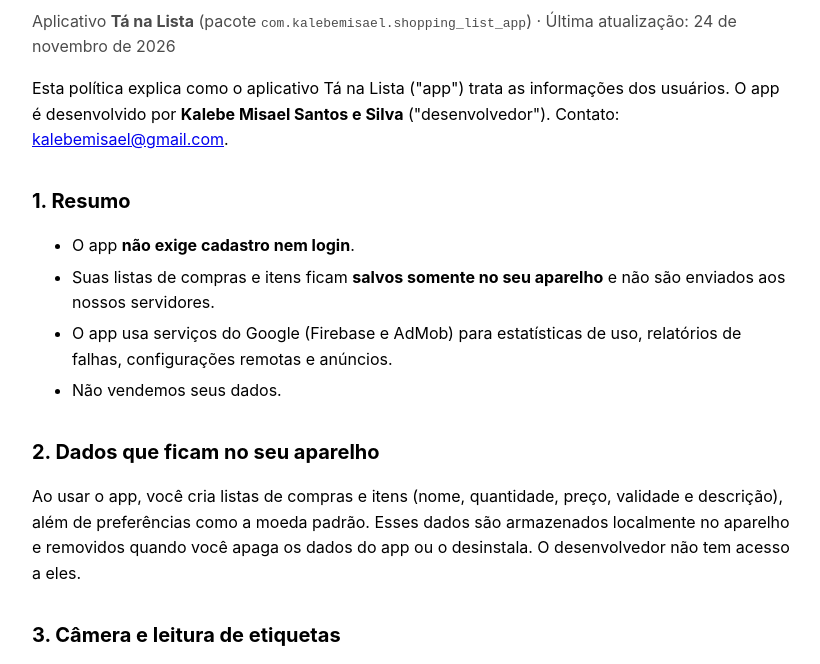
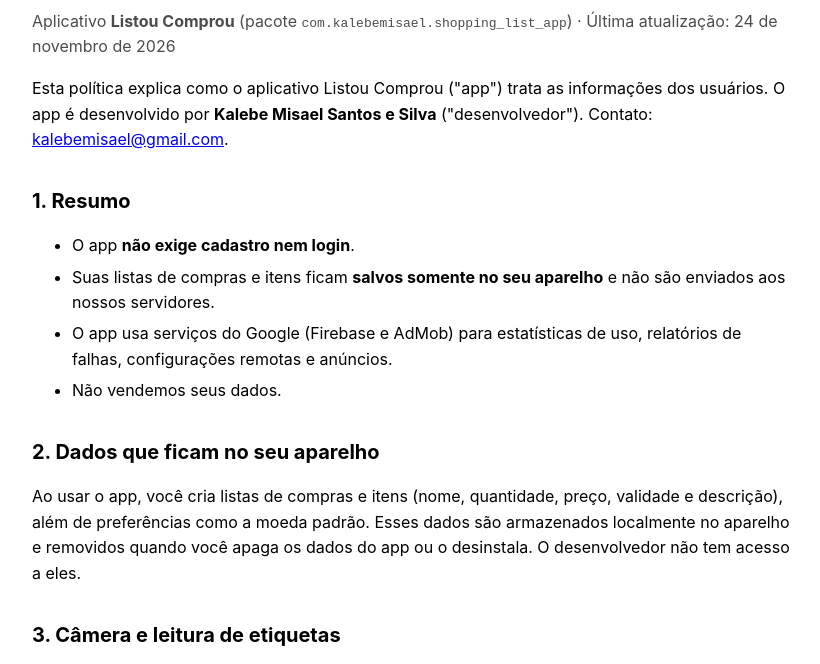
Before and after one commit to kaleberq/mercado-privacidade, a plain HTML site: page index.html in a window 1280 px wide. Shown: the part 115-779 px from the top of the page, without its empty margins (228-1048 px from the left). Drawn offline with Linux system fonts and the light colour scheme.

Commit message:
Rename app to Listou Comprou / List It. Get It.

```diff
--- a/index.html
+++ b/index.html
@@ -3,7 +3,7 @@
 <head>
 <meta charset="utf-8">
 <meta name="viewport" content="width=device-width, initial-scale=1">
-<title>Política de Privacidade – Tá na Lista</title>
+<title>Política de Privacidade – Listou Comprou / List It. Get It.</title>
 <style>
   :root { color-scheme: light dark; }
   body { font-family: -apple-system, BlinkMacSystemFont, "Segoe UI", Roboto, Arial, sans-serif; line-height: 1.6; max-width: 760px; margin: 0 auto; padding: 24px 16px 64px; }
@@ -21,9 +21,9 @@
 
 <section id="pt">
 <h1>Política de Privacidade</h1>
-<p class="meta">Aplicativo <strong>Tá na Lista</strong> (pacote <code>com.kalebemisael.shopping_list_app</code>) · Última atualização: 24 de novembro de 2026</p>
+<p class="meta">Aplicativo <strong>Listou Comprou</strong> (pacote <code>com.kalebemisael.shopping_list_app</code>) · Última atualização: 24 de novembro de 2026</p>
 
-<p>Esta política explica como o aplicativo Tá na Lista ("app") trata as informações dos usuários. O app é desenvolvido por <strong>Kalebe Misael Santos e Silva</strong> ("desenvolvedor"). Contato: <a href="mailto:kalebemisael@gmail.com">kalebemisael@gmail.com</a>.</p>
+<p>Esta política explica como o aplicativo Listou Comprou ("app") trata as informações dos usuários. O app é desenvolvido por <strong>Kalebe Misael Santos e Silva</strong> ("desenvolvedor"). Contato: <a href="mailto:kalebemisael@gmail.com">kalebemisael@gmail.com</a>.</p>
 
 <h2>1. Resumo</h2>
 <ul>
@@ -89,9 +89,9 @@
 
 <section id="en" lang="en">
 <h1>Privacy Policy</h1>
-<p class="meta"><strong>Tá na Lista</strong> app (package <code>com.kalebemisael.shopping_list_app</code>) · Last updated: November 24, 2026</p>
+<p class="meta"><strong>List It. Get It.</strong> app (package <code>com.kalebemisael.shopping_list_app</code>) · Last updated: November 24, 2026</p>
 
-<p>This policy explains how the Tá na Lista app ("app") handles user information. The app is developed by <strong>Kalebe Misael Santos e Silva</strong> ("developer"). Contact: <a href="mailto:kalebemisael@gmail.com">kalebemisael@gmail.com</a>.</p>
+<p>This policy explains how the List It. Get It. app ("app") handles user information. The app is developed by <strong>Kalebe Misael Santos e Silva</strong> ("developer"). Contact: <a href="mailto:kalebemisael@gmail.com">kalebemisael@gmail.com</a>.</p>
 
 <h2>1. Summary</h2>
 <ul>
```
